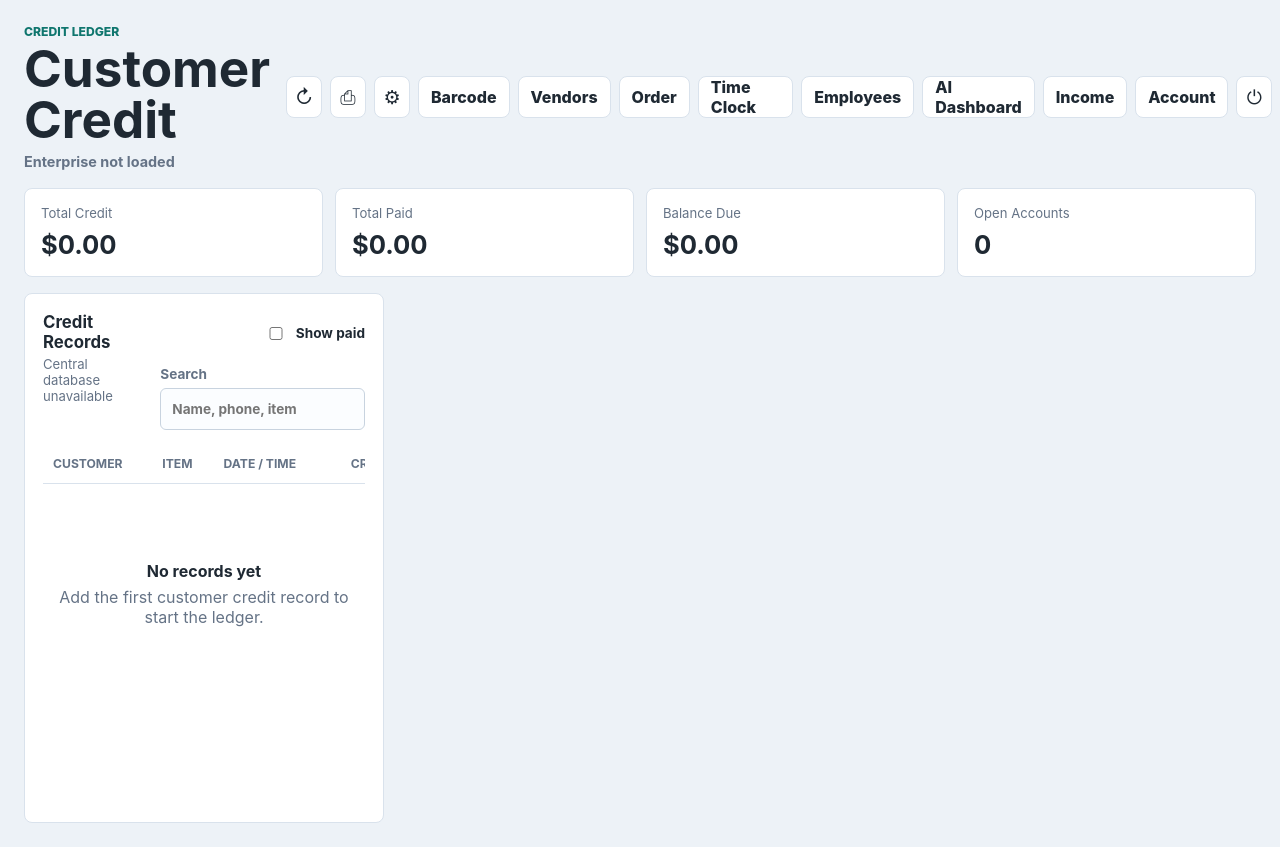
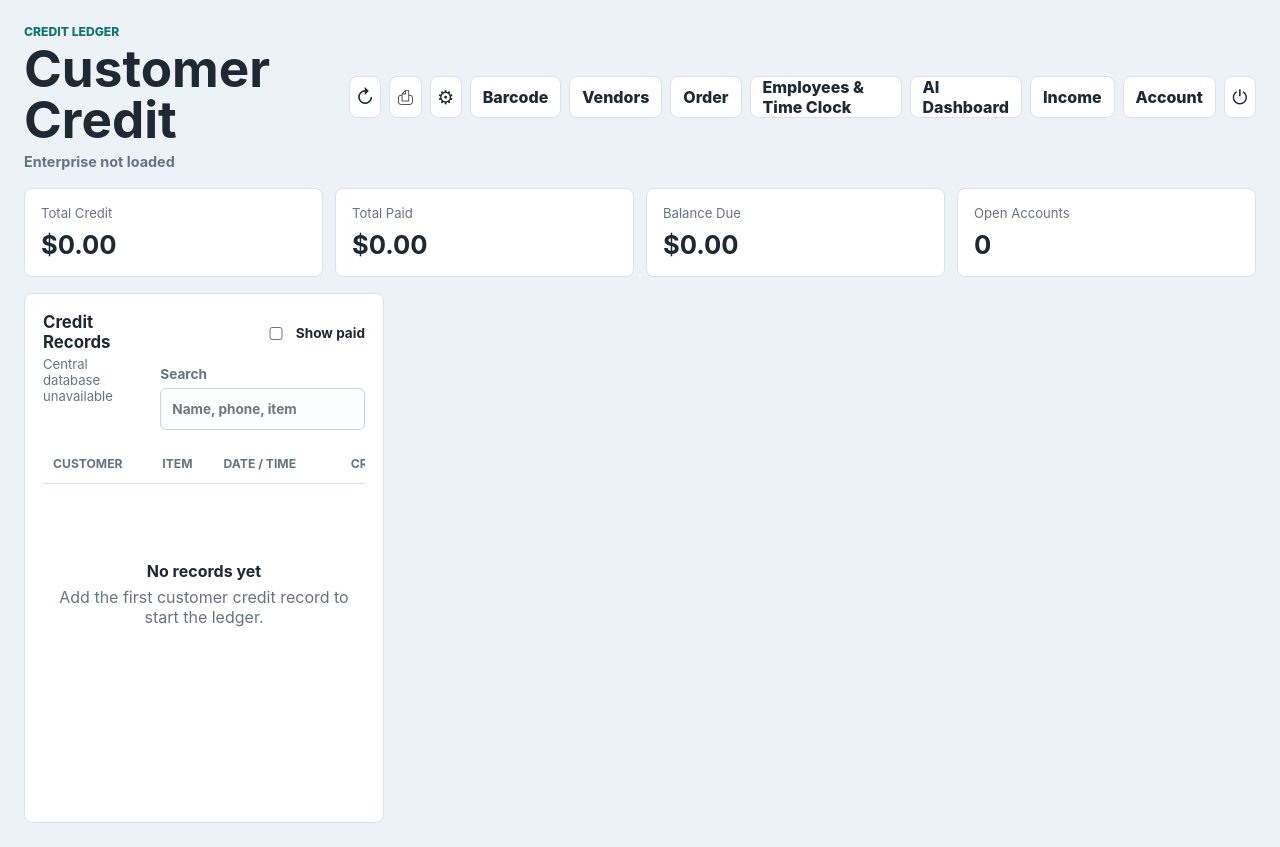
Before and after one commit to ethioboy974-collab/nazicredit, a website: page index.html in a window 1280 px wide. Drawn offline with Linux system fonts and the light colour scheme; no server answers.

Commit message:
Unify employee and time clock: index.html

```diff
--- a/index.html
+++ b/index.html
@@ -27,8 +27,7 @@
           <a class="toolbar-button" href="barcode-printer.html">Barcode</a>
           <a class="toolbar-button" href="vendor-tracking.html">Vendors</a>
           <a class="toolbar-button" href="meat-orders.html">Order</a>
-          <a class="toolbar-button" href="time-clock.html">Time Clock</a>
-          <a class="toolbar-button" id="employeeManagementLink" href="employee-management.html">Employees</a>
+          <a class="toolbar-button" href="time-clock.html">Employees &amp; Time Clock</a>
           <a class="toolbar-button" id="aiDashboardLink" href="ai-dashboard.html">AI Dashboard</a>
           <a class="toolbar-button" id="financeLink" href="finance-dashboard.html">Income</a>
           <button class="toolbar-button" id="accountButton" type="button">Account</button>
```
